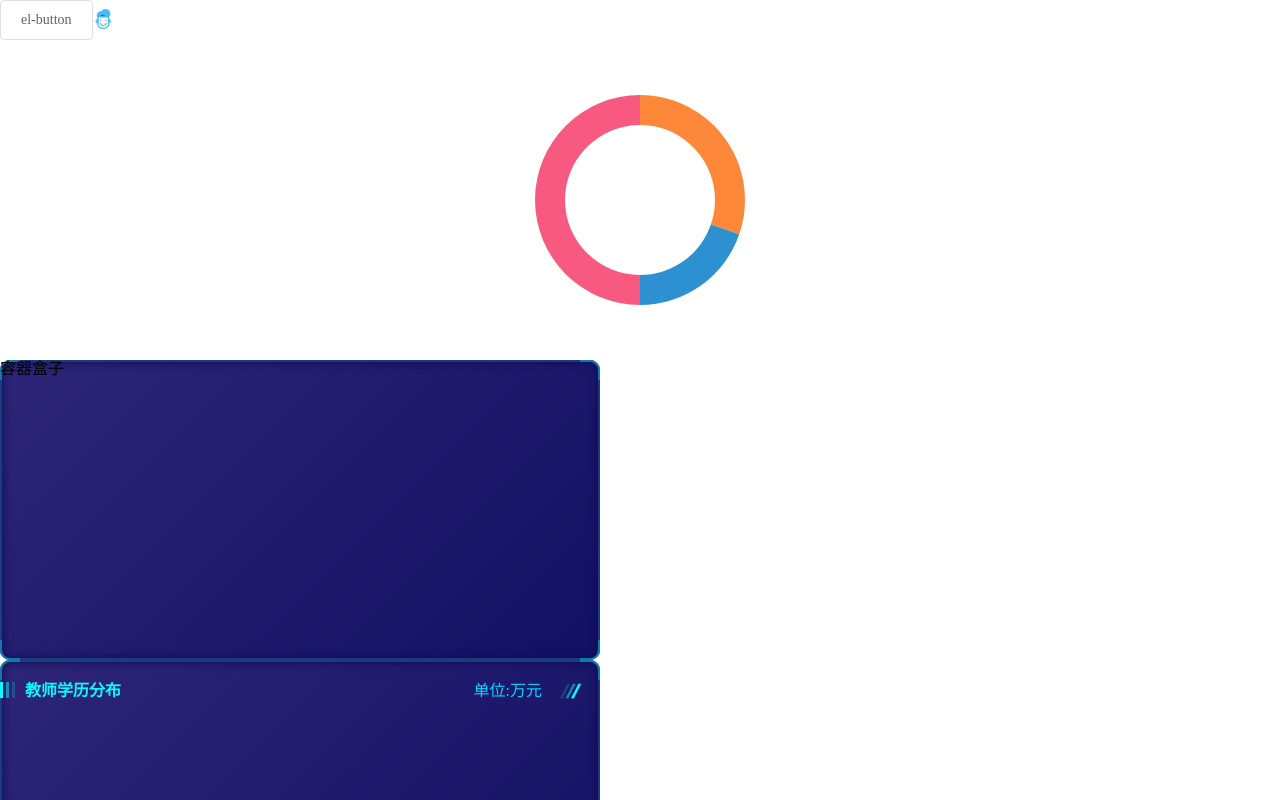
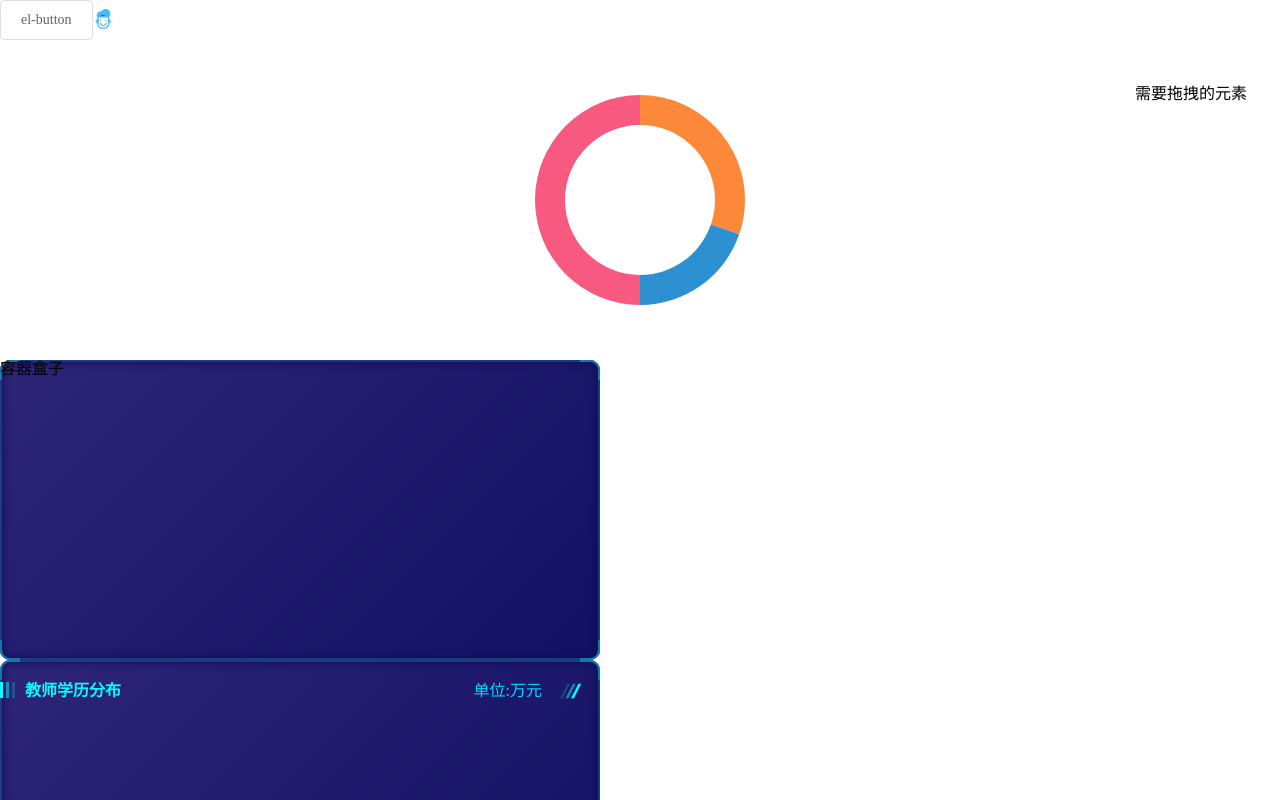
Before and after one commit to lnden/data-visualization, a Vue app: page / in a window 1280 px wide. Shown: the top 800 px of the page. Built offline with nearby package versions, Linux system fonts and the light colour scheme.

Commit message:
:sparkles: add drap-element components

```diff
--- a/src/App.vue
+++ b/src/App.vue
@@ -14,6 +14,9 @@
         <span>单位:万元</span>
       </sub-title>
     </corner-box>
+    <drap-element>
+      <div>需要拖拽的元素</div>
+    </drap-element>
   </div>
 </template>
 
@@ -21,6 +24,7 @@
 import Echarts from '@/components/Echarts/index.vue';
 import CornerBox from '@/components/CornerBox/index.vue';
 import SubTitle from '@/components/SubTitle/index.vue';
+import DrapElement from '@/components/DrapElement/index.vue';
 
 export default {
   name: 'app',
@@ -58,6 +62,7 @@ export default {
     Echarts,
     CornerBox,
     SubTitle,
+    DrapElement,
   },
 };
 </script>
--- /dev/null
+++ b/src/components/DrapElement/index.vue
@@ -0,0 +1,67 @@
+<template>
+  <div class="drap-element" @mousedown="move" :style="customStyle">
+    <div class="drap-content">
+      <slot></slot>
+    </div>
+  </div>
+</template>
+
+<script>
+export default {
+  name: 'drap-element',
+  props: {
+    customStyle: {
+      type: Object,
+      default: () => ({
+        left: `${(document.body.clientWidth) - 150}px`,
+      }),
+    },
+  },
+  methods: {
+    move(event) {
+      const odiv = event.target; // 获取目标元素
+      if (odiv.className !== 'drap-element') return;
+      // 计算出鼠标相对点击元素的位置,e.clientX获取的是鼠标的位置，OffsetLeft是元素相对于外层元素的位置
+      const x = event.clientX - odiv.offsetLeft;
+      const y = event.clientY - odiv.offsetTop;
+      document.onmousemove = (e) => {
+        document.body.style.userSelect = 'none';
+        // 获取拖拽元素的位置
+        let left = e.clientX - x;
+        let top = e.clientY - y;
+        // 把拖拽元素 放到 当前的位置
+        if (left <= 0) {
+          left = 0;
+        } else if (left >= document.body.offsetWidth - odiv.offsetWidth) {
+          left = document.body.offsetWidth - odiv.offsetWidth;
+        }
+        if (top <= 0) {
+          top = 0;
+        } else if (top >= document.body.offsetHeight - odiv.offsetHeight) {
+          top = document.body.offsetHeight - odiv.offsetHeight;
+        }
+        odiv.style.left = `${left}px`;
+        odiv.style.top = `${top}px`;
+      };
+      // 为了防止 火狐浏览器 拖拽阴影问题
+      document.onmouseup = () => {
+        document.onmousemove = null;
+        document.onmouseup = null;
+        document.body.style.userSelect = '';
+      };
+    },
+  },
+};
+</script>
+
+<style scoped>
+  .drap-element {
+    position: absolute;
+    top: 5rem;
+    cursor: move;
+    padding: 5px;
+  }
+  .drap-content {
+    cursor: auto;
+  }
+</style>
```
Also changed, not shown: src/components/DrapElement/README.md (added).
